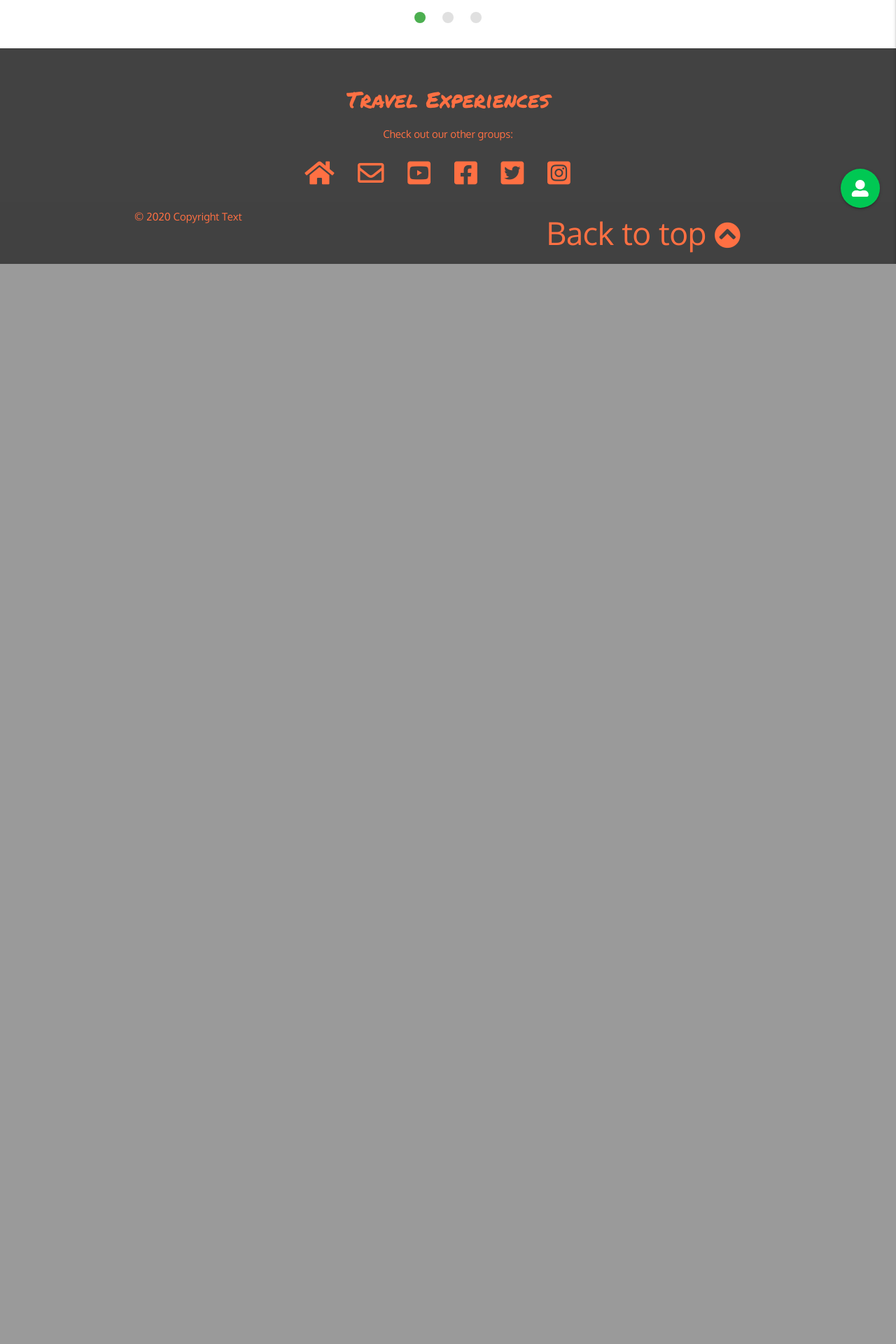
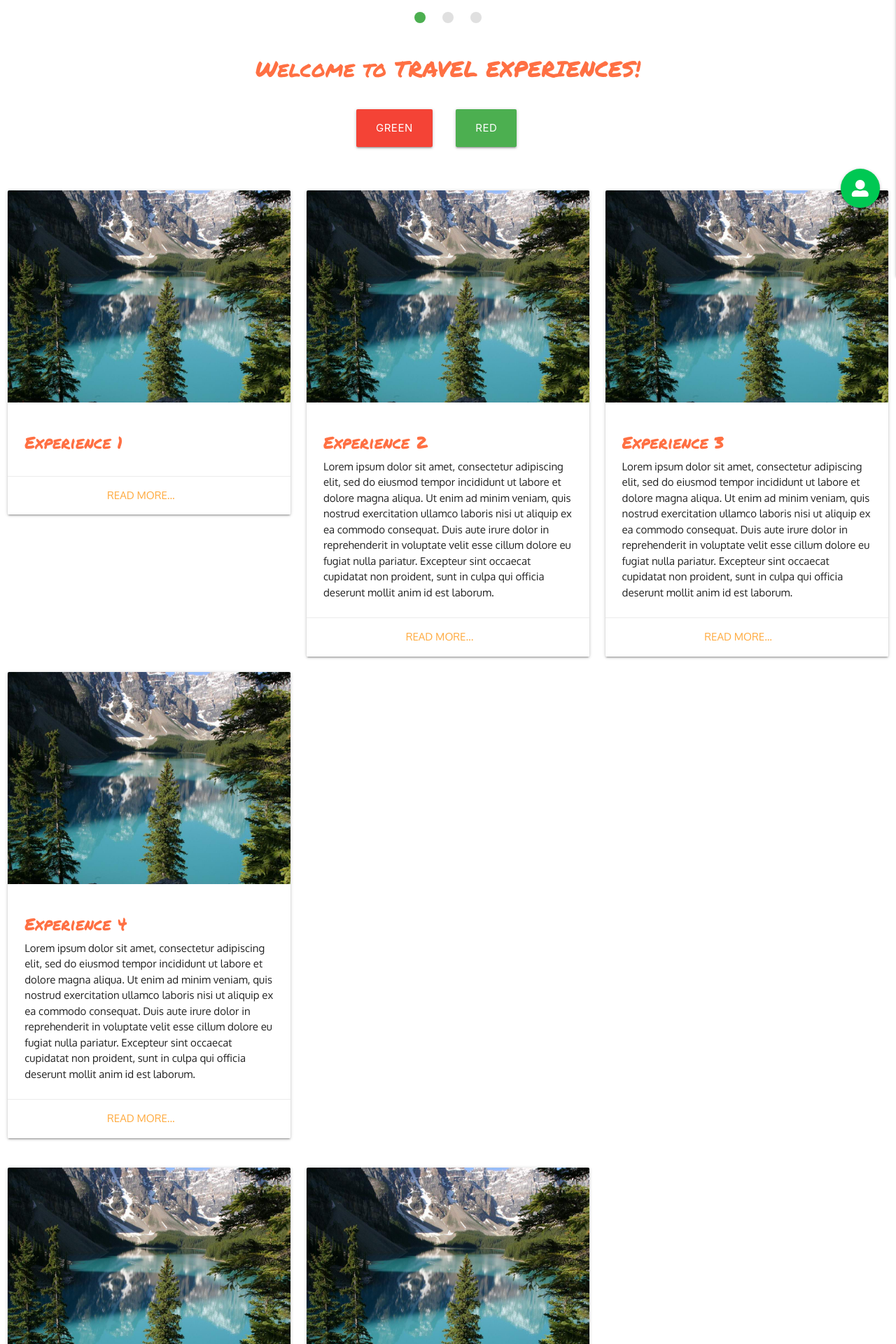
Before and after one commit to Vlad-404/travel_experiences, a Flask app: page / in a window 1280 px wide. Shown: the part 465-2385 px from the top of the page at 70% size. Before the commit the page ends 842 px from the top, so only its background shows below. Run offline with Flask 2, Linux system fonts and the light colour scheme; data that the repository does not hold is empty; some libraries are stand-ins or nearby versions.

Commit message:
Added cards to home page

```diff
--- a/static/css/style.css
+++ b/static/css/style.css
@@ -55,3 +55,12 @@ body {
 .medium-icons {
     font-size: 3rem;
 }
+
+.space-horizontal {
+    margin-left: 2rem !important;
+}
+
+.card-formatting {
+    min-height: 500px;
+    margin-left: 2rem !important;
+}
--- a/templates/base.html
+++ b/templates/base.html
@@ -42,19 +42,19 @@
 			<div class="slider">
 				<ul class="slides">
 					<li>
-						<a href="{{ url_for('experiences_home') }}"><img src="#"></a> <!-- random image -->
+						<a href="{{ url_for('experiences_home') }}"><img src="static/images/glacier.jpg"></a> <!-- random image -->
 						<div class="caption right-align">
 							<h3>Need inspiration?</h3>
 						</div>
 					</li>
 					<li>
-						<a href="#"><img src="#"></a> <!-- random image -->
+						<a href="{{ url_for('register') }}"><img src="static/images/oslo.jpg"></a> <!-- random image -->
 						<div class="caption right-align">
 							<h3>Want to contribute?</h3>
 						</div>
 					</li>
 					<li>
-						<a href="#"><img src="#"></a> <!-- random image -->
+						<a href="#"><img src="static/images/alps.jpg"></a> <!-- random image -->
 						<div class="caption right-align">
 							<h3>Need Travel arrangements?</h3>
 						</div>
@@ -95,7 +95,7 @@
 		{% endwith %}
 	</section>
 
-    <main class="container">
+    <main>
         {% block content %}
         {% endblock %}
     </main>
--- a/templates/experiences_home.html
+++ b/templates/experiences_home.html
@@ -1,6 +1,33 @@
 {% extends "base.html" %}
 {% block content %}
 
+<h1 class="col s12 center-align marker-font color-orange">Welcome to TRAVEL EXPERIENCES!</h1>
+
+<div class="section">
+	<div class="row">
+		<div class="col s12 m8 offset-m2">
+			<div class="row">
+				<div class="col s6 m2 offset-m4 xl2 offset-xl4">
+					<button class="btn-large red">Green</button>
+				</div>
+				<div class="col s6 m2 xl2 ">
+					<button class="btn-large green">Red</button>
+				</div>
+			</div>
+		</div>
+	</div>
+</div>
+
+<section class="row">
+
+		<div class="col s4">
+			<div class="card">
+				<div class="card-image">
+					<img src="static/images/sample-1.jpg">
+				</div>
+				<div class="card-content">
+                    <h5 class="card-title marker-font color-orange">Experience 1</h5>
+					<p>
 						{% for experience in experiences %}
 						{{ experience.title }} <br>
                             {{ experience.country_name }} <br>
@@ -11,5 +38,106 @@
                             {{ experience.duration }} <br>
                             {{ experience.tips }} <br>
                         {% endfor %}
+                    </p>
+				</div>
+				<div class="card-action center-align">
+					<a href="#">Read more...</a>
+				</div>
+			</div>
+		</div>
+
+		<div class="col s4">
+			<div class="card">
+				<div class="card-image">
+					<img src="static/images/sample-1.jpg">
+				</div>
+				<div class="card-content">
+                    <h5 class="card-title marker-font color-orange">Experience 2</h5>
+					<p>
+						Lorem ipsum dolor sit amet, consectetur adipiscing elit, sed do eiusmod tempor incididunt ut labore et dolore magna aliqua. Ut enim ad minim veniam, quis nostrud exercitation ullamco laboris nisi ut aliquip ex ea commodo consequat. Duis aute irure dolor in reprehenderit in voluptate velit esse cillum dolore eu fugiat nulla pariatur. Excepteur sint occaecat cupidatat non proident, sunt in culpa qui officia deserunt mollit anim id est laborum.
+                    </p>
+				</div>
+				<div class="card-action center-align">
+					<a href="#">Read more...</a>
+				</div>
+			</div>
+		</div>
+
+		<div class="col s4">
+			<div class="card">
+				<div class="card-image">
+					<img src="static/images/sample-1.jpg">
+				</div>
+				<div class="card-content">
+                    <h5 class="card-title marker-font color-orange">Experience 3</h5>
+					<p>
+						Lorem ipsum dolor sit amet, consectetur adipiscing elit, sed do eiusmod tempor incididunt ut labore et dolore magna aliqua. Ut enim ad minim veniam, quis nostrud exercitation ullamco laboris nisi ut aliquip ex ea commodo consequat. Duis aute irure dolor in reprehenderit in voluptate velit esse cillum dolore eu fugiat nulla pariatur. Excepteur sint occaecat cupidatat non proident, sunt in culpa qui officia deserunt mollit anim id est laborum.
+                    </p>
+				</div>
+				<div class="card-action center-align">
+					<a href="#">Read more...</a>
+				</div>
+			</div>
+		</div>
+
+
+		<div class="row">
+			<div class="col s4">
+				<div class="card">
+					<div class="card-image">
+						<img src="static/images/sample-1.jpg">
+					</div>
+					<div class="card-content">
+                        <h5 class="card-title marker-font color-orange">Experience 4</h5>
+						<p>
+							Lorem ipsum dolor sit amet, consectetur adipiscing elit, sed do eiusmod tempor incididunt ut labore
+							et dolore magna aliqua. Ut enim ad minim veniam, quis nostrud exercitation ullamco laboris nisi ut
+							aliquip ex ea commodo consequat. Duis aute irure dolor in reprehenderit in voluptate velit esse
+							cillum dolore eu fugiat nulla pariatur. Excepteur sint occaecat cupidatat non proident, sunt in
+							culpa qui officia deserunt mollit anim id est laborum.
+						</p>
+					</div>
+					<div class="card-action center-align">
+						<a href="#">Read more...</a>
+					</div>
+				</div>
+			</div>
+		</div>
+
+        <div class="col s4">
+            <div class="card">
+                <div class="card-image">
+                    <img src="static/images/sample-1.jpg">
+                </div>
+                <div class="card-content">
+                    <h5 class="card-title marker-font color-orange">Experience 5</h5>
+                    <p>
+                        Lorem ipsum dolor sit amet, consectetur adipiscing elit, sed do eiusmod tempor incididunt ut labore et dolore magna aliqua. Ut enim ad minim veniam, quis nostrud exercitation ullamco laboris nisi ut aliquip ex ea commodo consequat. Duis aute irure dolor in reprehenderit in voluptate velit esse cillum dolore eu fugiat nulla pariatur. Excepteur sint occaecat cupidatat non proident, sunt in culpa qui officia deserunt mollit anim id est laborum.
+                    </p>
+                </div>
+                <div class="card-action center-align">
+                    <a href="#">Read more...</a>
+                </div>
+            </div>
+        </div>
+
+        <div class="col s4">
+            <div class="card">
+                <div class="card-image">
+                    <img src="static/images/sample-1.jpg">
+                </div>
+                <div class="card-content">
+                    <h5 class="card-title marker-font color-orange">Experience 6</h5>
+                    <p>
+                        Lorem ipsum dolor sit amet, consectetur adipiscing elit, sed do eiusmod tempor incididunt ut labore et dolore magna aliqua. Ut enim ad minim veniam, quis nostrud exercitation ullamco laboris nisi ut aliquip ex ea commodo consequat. Duis aute irure dolor in reprehenderit in voluptate velit esse cillum dolore eu fugiat nulla pariatur. Excepteur sint occaecat cupidatat non proident, sunt in culpa qui officia deserunt mollit anim id est laborum.
+                    </p>
+                </div>
+                <div class="card-action center-align">
+                    <a href="#">Read more...</a>
+                </div>
+            </div>
+        </div>
+
+</section>
 
 {% endblock %}
```
Also changed, not shown: static/images/alps.jpg (added), static/images/glacier.jpg (added), static/images/oslo.jpg (added), static/images/sample-1.jpg (added). Lines whose indentation alone changed are shown as unchanged.
